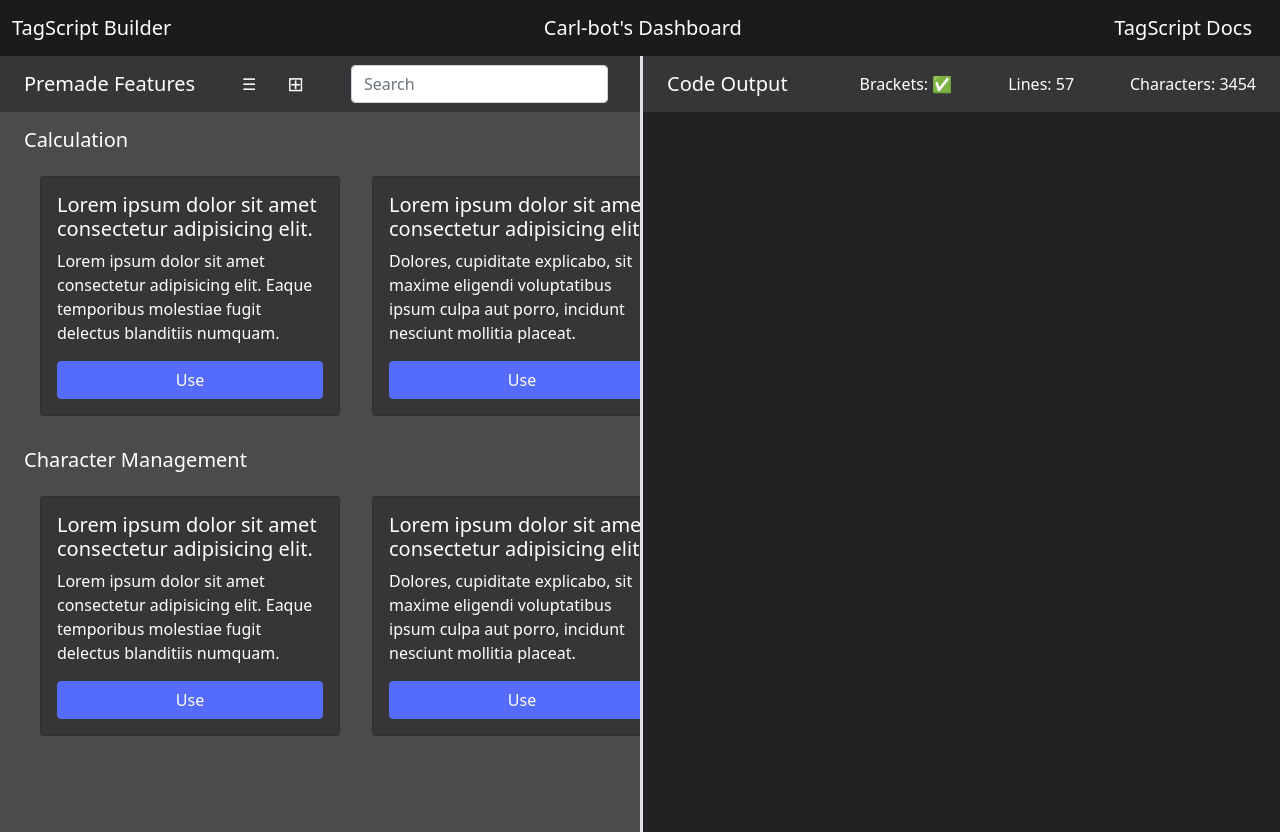
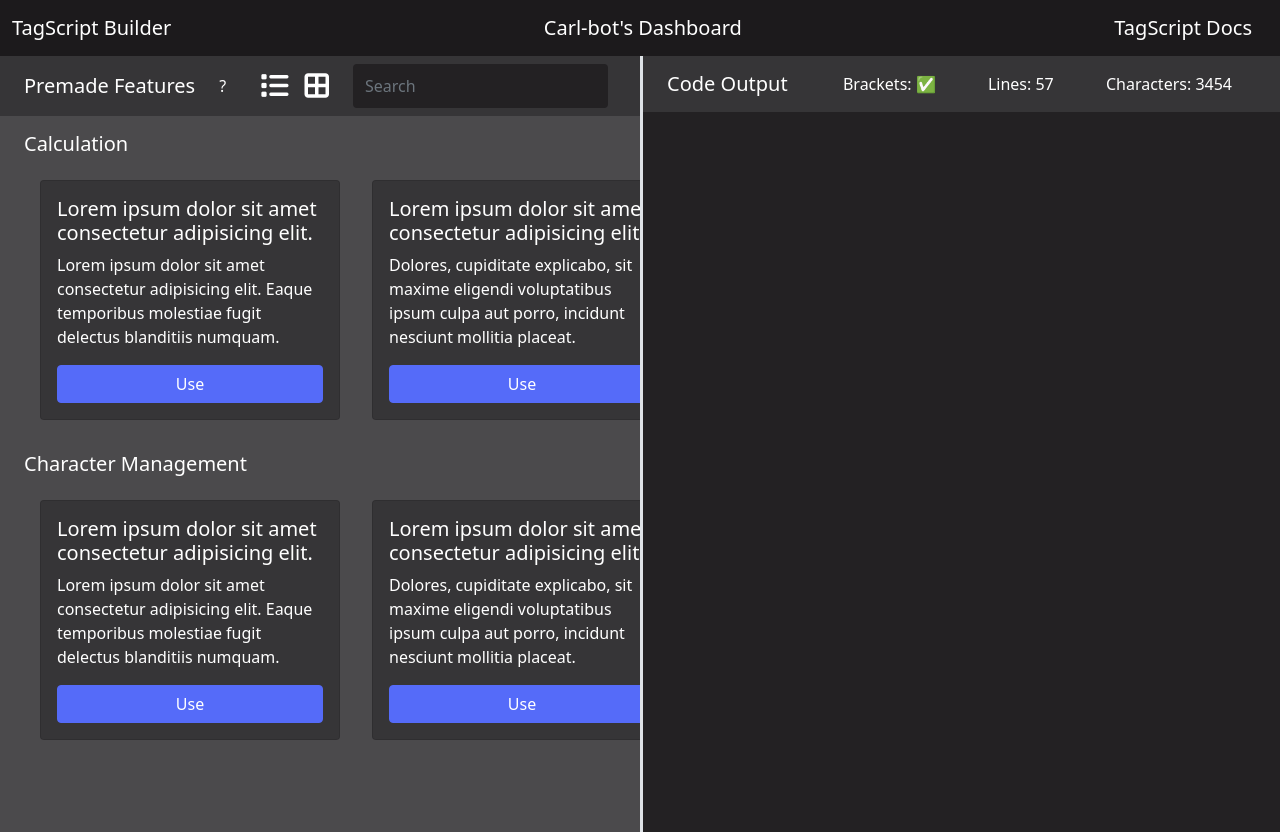
Before and after one commit to niloc3/TagScript-Builder, a plain HTML site: page index.html in a window 1280 px wide. Drawn offline with nearby package versions, Linux system fonts and the light colour scheme.

Commit message:
updated headers

```diff
--- a/index.html
+++ b/index.html
@@ -1,35 +1,27 @@
-
-
 <!DOCTYPE html>
 <html>
+
 <head>
     <title>TagScript Builder</title>
     <link rel="stylesheet" href="./tse.css">
     <script src="./editor.js" defer></script>
     <link rel="stylesheet" href="./style.css">
-      <script
-         src="https://cdnjs.cloudflare.com/ajax/libs/codemirror/5.59.2/codemirror.min.js"
+    <script src="https://kit.fontawesome.com/ea12a4ead9.js" crossorigin="anonymous"></script>
+    <script src="https://cdnjs.cloudflare.com/ajax/libs/codemirror/5.59.2/codemirror.min.js"
         integrity="sha512-UZAFKlbB343VyEfCComsVIxp836iYUvHyAuRYFoVN4LTNB6mpM+8EgKW8ymIV2qLZQsIiNdbpmJuA8y6IKzOow=="
         crossorigin="anonymous">
         </script>
-      <script
-         src="https://cdnjs.cloudflare.com/ajax/libs/codemirror/5.59.2/addon/mode/simple.min.js"
+    <script src="https://cdnjs.cloudflare.com/ajax/libs/codemirror/5.59.2/addon/mode/simple.min.js"
         integrity="sha512-LHMXt9MP5dNaw+AnqAuxPnO2vVlaDnwPOHoGjiqj78RS0vySPYUKAYLkyR5xhtGJTFhCJ7z/wcA34umuCf1zhQ=="
         crossorigin="anonymous">
         </script>
-      <link
-         rel="stylesheet"
-         href="https://cdnjs.cloudflare.com/ajax/libs/codemirror/5.59.2/codemirror.min.css"
+    <link rel="stylesheet" href="https://cdnjs.cloudflare.com/ajax/libs/codemirror/5.59.2/codemirror.min.css"
         integrity="sha512-MWdvo/Qqcf4pY1ecQUB1uBn0qLp19U/qJ1Rpp2BDZeuBA7YsFEwkvqR/+aG4BroPiAYDunKJ6X8R/Pmdt3p7oA=="
-         crossorigin="anonymous"
-         />
-      <link
-         href="https://cdn.jsdelivr.net/npm/bootstrap@5.1.3/dist/css/bootstrap.min.css"
-         rel="stylesheet"
-         integrity="sha384-1BmE4kWBq78iYhFldvKuhfTAU6auU8tT94WrHftjDbrCEXSU1oBoqyl2QvZ6jIW3"
-         crossorigin="anonymous"
-         />
+        crossorigin="anonymous" />
+    <link href="https://cdn.jsdelivr.net/npm/bootstrap@5.1.3/dist/css/bootstrap.min.css" rel="stylesheet"
+        integrity="sha384-1BmE4kWBq78iYhFldvKuhfTAU6auU8tT94WrHftjDbrCEXSU1oBoqyl2QvZ6jIW3" crossorigin="anonymous" />
 </head>
+
 <body class="bg-0 text-white">
 
     <!-- Navbar Start -->
@@ -46,95 +38,131 @@
     <!-- Two Column Start -->
     <div class="container">
         <div class="row">
-         <div class="flex-nowrap w-50 col h-100 bg-0 pe-0 ps-0"> <!-- Builder Side -->
+            <div class="flex-nowrap w-50 col h-100 bg-0 pe-0 ps-0">
+                <!-- Builder Side -->
 
                 <!-- Nav For Tag Snippet Side -->
-           <nav class="navbar navbar-dark color-header-1 m-0">
+                <nav class="navbar navbar-expand-lg navbar-dark color-header-1 m-0">
                     <div class="container-fluid">
-                <span class="navbar-brand">Premade Features</span>
-                <span class="nav-brand">☰</span>
-                <span class="navbar-brand">⊞</span>
+                        <a class="navbar-brand" href="#">Premade Features</a>
+                        <button class="navbar-toggler" type="button" data-bs-toggle="collapse"
+                            data-bs-target="#navbarSupportedContent" aria-controls="navbarSupportedContent"
+                            aria-expanded="false" aria-label="Toggle navigation">
+                            <span class="navbar-toggler-icon"></span>
+                        </button>
+                        <div class="collapse navbar-collapse" id="navbarSupportedContent">
+                            <ul class="navbar-nav me-auto mb-2 mb-lg-0">
+                                <li class="nav-item">
+                                    <a class="nav-link active" aria-current="page" href="#">?</a>
+                                </li>
+                            </ul>
+                            <div class="d-flex">
+                                <ul class="navbar-nav d-flex me-auto mb-2 mb-lg-0">
+                                    <li class="nav-item p-0">
+                                        <i class="fs-3 nav-link active fas fa-list"></i>
+                                    </li>
+                                    <li class="nav-item pe-3">
+                                        <i class="fs-3 nav-link active fas fa-border-all"></i>
+                                    </li>
+                                </ul>
                                 <form class="d-flex">
-                  <input class="form-control me-2" type="search" placeholder="Search" aria-label="Search">
+                                    <input class="form-control text-white border-0 me-2 bg-1" type="search"
+                                        placeholder="Search" aria-label="Search">
                                 </form>
+                            </div>
+                        </div>
                     </div>
                 </nav>
 
                 <!-- Calculation Tag Snippets -->
-           <div class="container d-flex flex-row overflow-auto mt-3"><h5>Calculation</h5></div>
+                <div class="container d-flex flex-row overflow-auto mt-3">
+                    <h5>Calculation</h5>
+                </div>
                 <div class="container d-flex flex-row overflow-auto">
                     <div class="card m-3 bg-card">
                         <div class="card-body">
                             <h5 class="card-title">Lorem ipsum dolor sit amet consectetur adipisicing elit.</h5>
-                 <p class="card-text">Lorem ipsum dolor sit amet consectetur adipisicing elit. Eaque temporibus molestiae fugit delectus blanditiis numquam.</p>
+                            <p class="card-text">Lorem ipsum dolor sit amet consectetur adipisicing elit. Eaque
+                                temporibus molestiae fugit delectus blanditiis numquam.</p>
                             <a href="#" class="btn btn-primary bg-button w-100">Use</a>
                         </div>
                     </div>
                     <div class="card m-3 bg-card">
                         <div class="card-body">
                             <h5 class="card-title">Lorem ipsum dolor sit amet consectetur adipisicing elit.</h5>
-                 <p class="card-text">Dolores, cupiditate explicabo, sit maxime eligendi voluptatibus ipsum culpa aut porro, incidunt nesciunt mollitia placeat.</p>
+                            <p class="card-text">Dolores, cupiditate explicabo, sit maxime eligendi voluptatibus ipsum
+                                culpa aut porro, incidunt nesciunt mollitia placeat.</p>
                             <a href="#" class="btn btn-primary bg-button w-100">Use</a>
                         </div>
                     </div>
                     <div class="card m-3 bg-card">
                         <div class="card-body">
                             <h5 class="card-title">Lorem ipsum dolor sit amet consectetur adipisicing elit.</h5>
-                 <p class="card-text">Minus tempore, ea, dicta nihil delectus amet nobis asperiores rem et voluptates, praesentium incidunt itaque!</p>
+                            <p class="card-text">Minus tempore, ea, dicta nihil delectus amet nobis asperiores rem et
+                                voluptates, praesentium incidunt itaque!</p>
                             <a href="#" class="btn btn-primary bg-button w-100">Use</a>
                         </div>
                     </div>
                     <div class="card m-3 bg-card">
                         <div class="card-body">
                             <h5 class="card-title">Lorem ipsum dolor sit amet consectetur adipisicing elit.</h5>
-                 <p class="card-text">Debitis impedit unde dolorum officia facilis itaque asperiores non omnis, quo quis autem veritatis praesentium!</p>
+                            <p class="card-text">Debitis impedit unde dolorum officia facilis itaque asperiores non
+                                omnis, quo quis autem veritatis praesentium!</p>
                             <a href="#" class="btn btn-primary bg-button w-100">Use</a>
                         </div>
                     </div>
                     <div class="card m-3 bg-card">
                         <div class="card-body">
                             <h5 class="card-title">Lorem ipsum dolor sit amet consectetur adipisicing elit.</h5>
-                 <p class="card-text">Vel ipsam quod, ullam inventore voluptate reiciendis dolores et vitae officia exercitationem error quisquam perferendis?</p>
+                            <p class="card-text">Vel ipsam quod, ullam inventore voluptate reiciendis dolores et vitae
+                                officia exercitationem error quisquam perferendis?</p>
                             <a href="#" class="btn btn-primary bg-button w-100">Use</a>
                         </div>
                     </div>
                 </div>
 
                 <!-- Character Management Tag Snippets -->
-           <div class="container d-flex flex-row overflow-auto mt-3"><h5>Character Management</h5></div>
+                <div class="container d-flex flex-row overflow-auto mt-3">
+                    <h5>Character Management</h5>
+                </div>
                 <div class="container d-flex flex-row overflow-auto">
                     <div class="card m-3 bg-card">
                         <div class="card-body">
                             <h5 class="card-title">Lorem ipsum dolor sit amet consectetur adipisicing elit.</h5>
-                 <p class="card-text">Lorem ipsum dolor sit amet consectetur adipisicing elit. Eaque temporibus molestiae fugit delectus blanditiis numquam.</p>
+                            <p class="card-text">Lorem ipsum dolor sit amet consectetur adipisicing elit. Eaque
+                                temporibus molestiae fugit delectus blanditiis numquam.</p>
                             <a href="#" class="btn btn-primary bg-button w-100">Use</a>
                         </div>
                     </div>
                     <div class="card m-3 bg-card">
                         <div class="card-body">
                             <h5 class="card-title">Lorem ipsum dolor sit amet consectetur adipisicing elit.</h5>
-                 <p class="card-text">Dolores, cupiditate explicabo, sit maxime eligendi voluptatibus ipsum culpa aut porro, incidunt nesciunt mollitia placeat.</p>
+                            <p class="card-text">Dolores, cupiditate explicabo, sit maxime eligendi voluptatibus ipsum
+                                culpa aut porro, incidunt nesciunt mollitia placeat.</p>
                             <a href="#" class="btn btn-primary bg-button w-100">Use</a>
                         </div>
                     </div>
                     <div class="card m-3 bg-card">
                         <div class="card-body">
                             <h5 class="card-title">Lorem ipsum dolor sit amet consectetur adipisicing elit.</h5>
-                 <p class="card-text">Minus tempore, ea, dicta nihil delectus amet nobis asperiores rem et voluptates, praesentium incidunt itaque!</p>
+                            <p class="card-text">Minus tempore, ea, dicta nihil delectus amet nobis asperiores rem et
+                                voluptates, praesentium incidunt itaque!</p>
                             <a href="#" class="btn btn-primary bg-button w-100">Use</a>
                         </div>
                     </div>
                     <div class="card m-3 bg-card">
                         <div class="card-body">
                             <h5 class="card-title">Lorem ipsum dolor sit amet consectetur adipisicing elit.</h5>
-                 <p class="card-text">Debitis impedit unde dolorum officia facilis itaque asperiores non omnis, quo quis autem veritatis praesentium!</p>
+                            <p class="card-text">Debitis impedit unde dolorum officia facilis itaque asperiores non
+                                omnis, quo quis autem veritatis praesentium!</p>
                             <a href="#" class="btn btn-primary bg-button w-100">Use</a>
                         </div>
                     </div>
                     <div class="card m-3 bg-card">
                         <div class="card-body">
                             <h5 class="card-title">Lorem ipsum dolor sit amet consectetur adipisicing elit.</h5>
-                 <p class="card-text">Vel ipsam quod, ullam inventore voluptate reiciendis dolores et vitae officia exercitationem error quisquam perferendis?</p>
+                            <p class="card-text">Vel ipsam quod, ullam inventore voluptate reiciendis dolores et vitae
+                                officia exercitationem error quisquam perferendis?</p>
                             <a href="#" class="btn btn-primary bg-button w-100">Use</a>
                         </div>
                     </div>
@@ -145,14 +173,26 @@
             </div>
 
 
-         <div id="code" class="w-50 col h-100 bg-1 pe-0 ps-0 border-start border-3"> <!-- Code Side -->
+            <div id="code" class="w-50 col h-100 bg-1 pe-0 ps-0 border-start border-3">
+                <!-- Code Side -->
                 <!-- Nav For Tag Snippet Side -->
-           <nav class="navbar navbar-dark color-header-1 m-0">
+                <nav class="navbar navbar-expand-lg navbar-dark color-header-1 m-0">
                     <div class="container-fluid">
-                <span class="navbar-brand">Code Output</span>
-                <span class="nav-item">Brackets: ✅</span>
-                <span class="nav-item">Lines: 57</span>
-                <span class="nav-item">Characters: 3454</span>
+                        <a class="navbar-brand" href="#">Code Output</a>
+                        <button class="navbar-toggler" type="button" data-bs-toggle="collapse"
+                            data-bs-target="#navbarSupportedContent" aria-controls="navbarSupportedContent"
+                            aria-expanded="false" aria-label="Toggle navigation">
+                            <span class="navbar-toggler-icon"></span>
+                        </button>
+                        <div class="collapse navbar-collapse d-flex flex-grow-0" id="navbarSupportedContent">
+                                <ul class="navbar-nav d-flex me-auto mb-2 mb-lg-0">
+                                    <li class="nav-item p-0">
+                                        <span class="p-4 nav-item">Brackets: ✅</span>
+                                        <span class="p-4 nav-item">Lines: 57</span>
+                                        <span class="p-4 nav-item">Characters: 3454</span>
+                                    </li>
+                                </ul>
+                        </div>
                     </div>
                 </nav>
             </div>
@@ -166,10 +206,9 @@
 
 
 
-      <script
-        src="https://cdn.jsdelivr.net/npm/bootstrap@5.1.3/dist/js/bootstrap.bundle.min.js"
-        integrity="sha384-ka7Sk0Gln4gmtz2MlQnikT1wXgYsOg+OMhuP+IlRH9sENBO0LRn5q+8nbTov4+1p"
-        crossorigin="anonymous">
+    <script src="https://cdn.jsdelivr.net/npm/bootstrap@5.1.3/dist/js/bootstrap.bundle.min.js"
+        integrity="sha384-ka7Sk0Gln4gmtz2MlQnikT1wXgYsOg+OMhuP+IlRH9sENBO0LRn5q+8nbTov4+1p" crossorigin="anonymous">
         </script>
 </body>
+
 </html>
```
Lines whose indentation alone changed are shown as unchanged.
